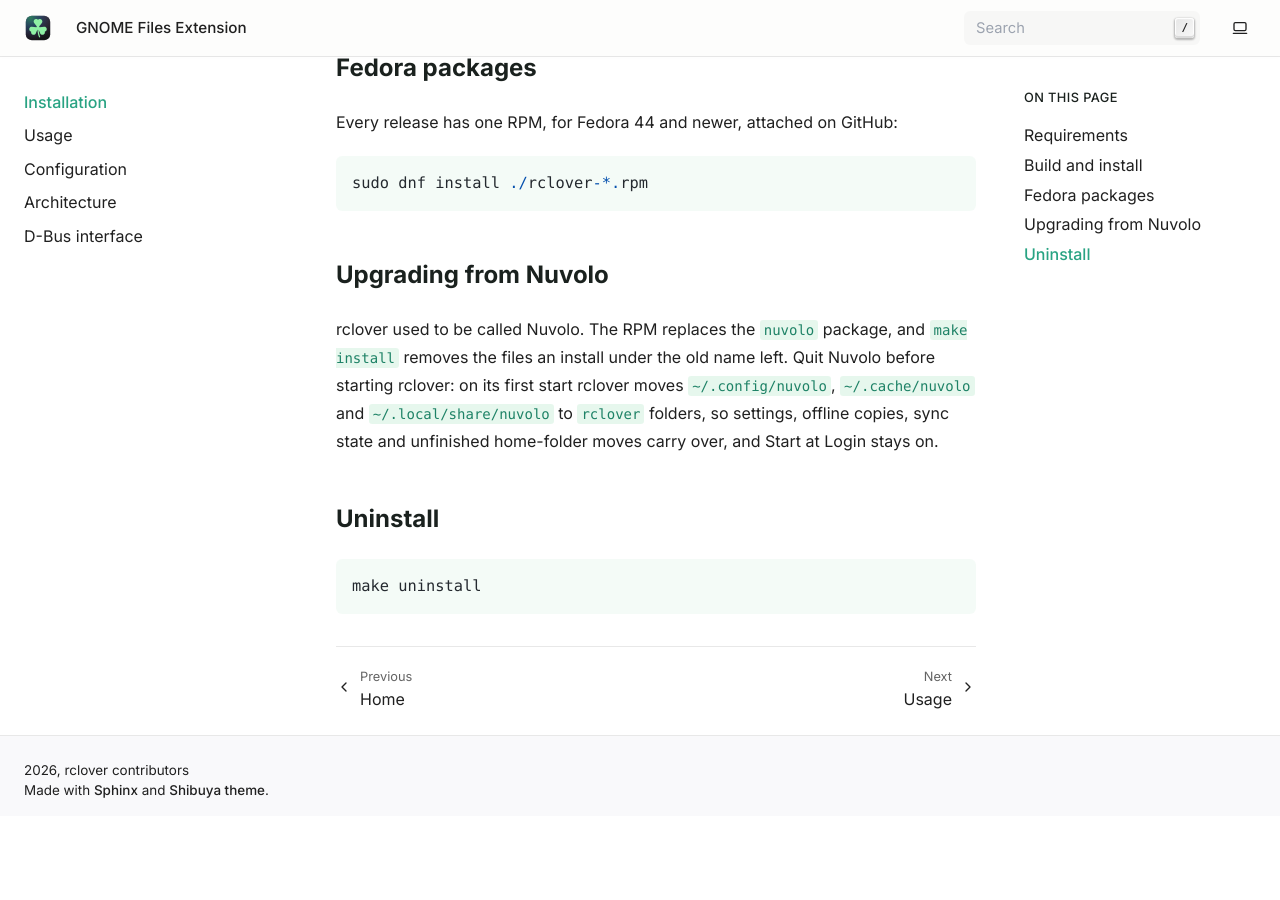
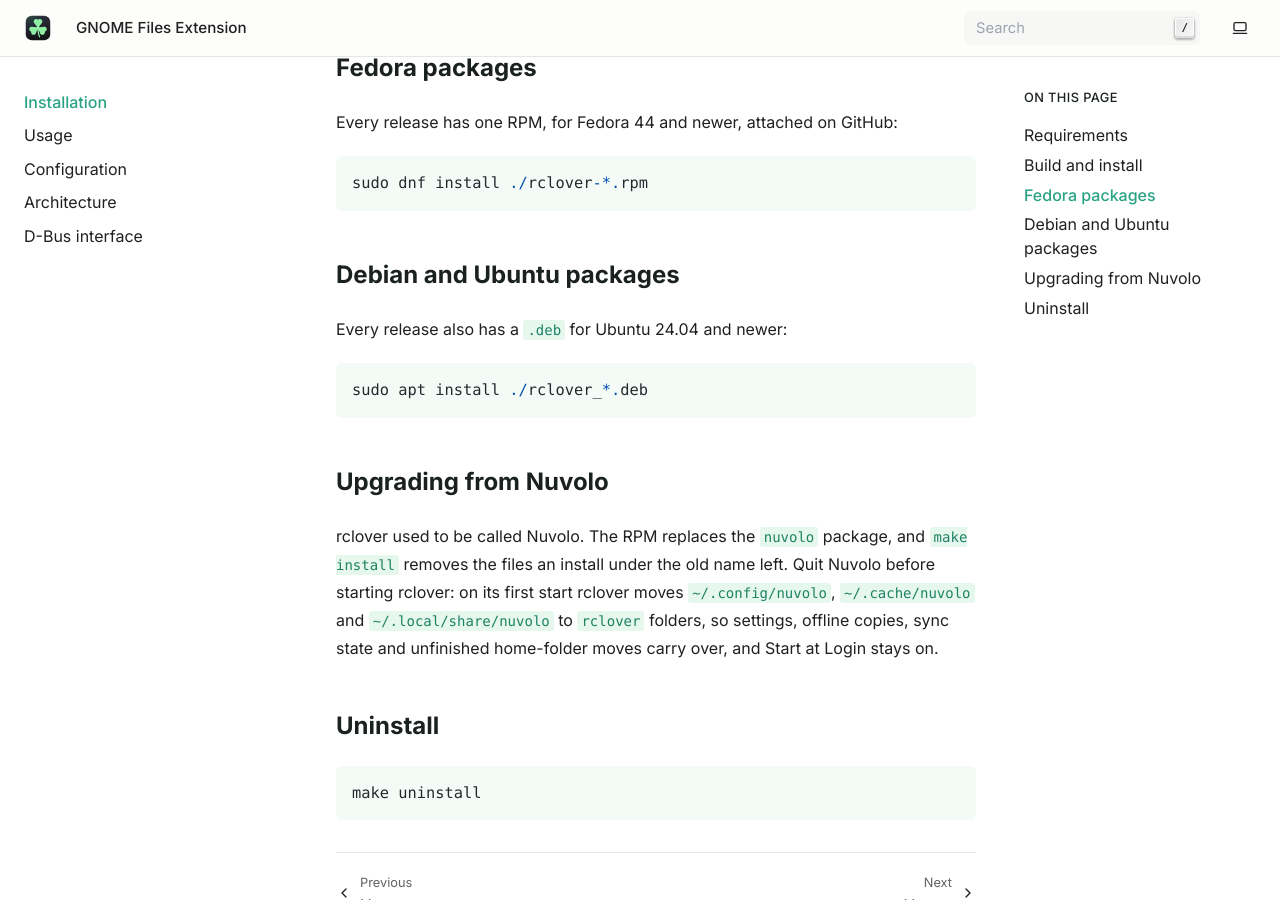
Before and after one commit to cyyth/rclover-sync, a Sphinx documentation site: the page built from docs/install.rst, in a window 1280 px wide and 900 px high, scrolled down 848 px. Built offline with Sphinx 7.4.7, drawn with Linux system fonts in a browser that asks for light colours; before the commit the page ends 1664 px from its top, so only the background shows below that.

Commit message:
Add .deb package job; soften logo background gradient

```diff
--- a/docs/install.rst
+++ b/docs/install.rst
@@ -34,6 +34,13 @@ Every release has one RPM, for Fedora 44 and newer, attached on GitHub::
 
    sudo dnf install ./rclover-*.rpm
 
+Debian and Ubuntu packages
+--------------------------
+
+Every release also has a ``.deb`` for Ubuntu 24.04 and newer::
+
+   sudo apt install ./rclover_*.deb
+
 Upgrading from Nuvolo
 ---------------------
 
```
Also changed, not shown: docs/_static/logo.svg, 5 other files.
